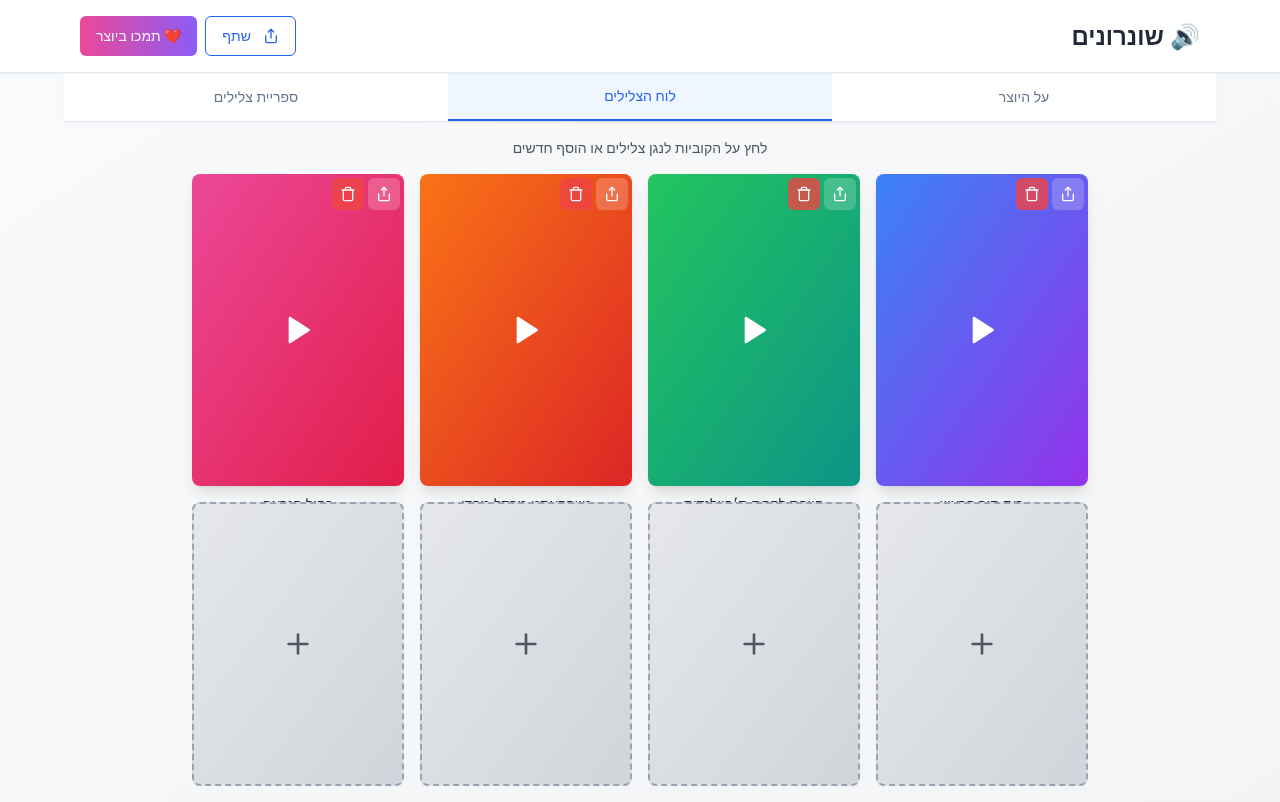
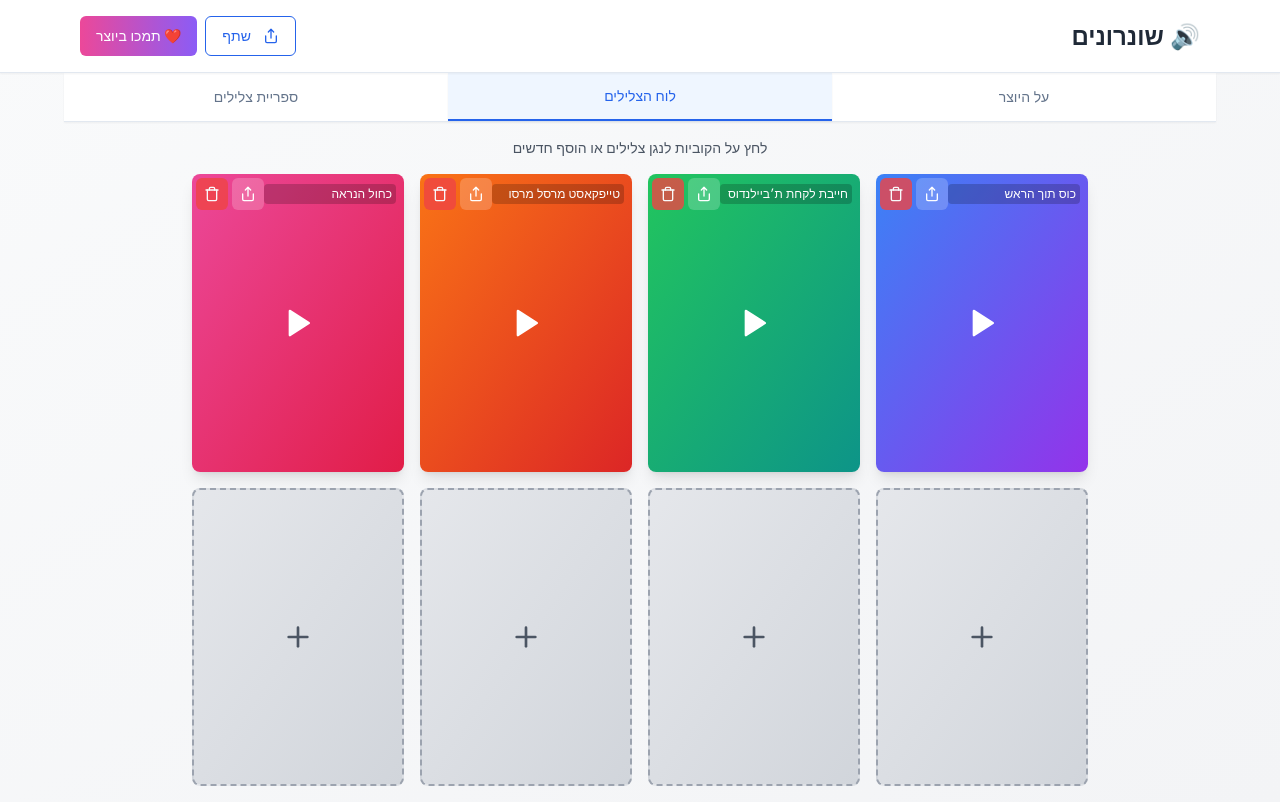
Before and after one commit to AsafMiz/shonronim, a React (Vite) app: page / in a window 1280 px wide. Built offline with nearby package versions, Linux system fonts and the light colour scheme.

Commit message:
Fix: Move sound title to cube
Move the sound title next to the delete button within the sound cube.

```diff
--- a/src/components/SoundCube.tsx
+++ b/src/components/SoundCube.tsx
@@ -1,3 +1,4 @@
+
 import React, { useState, useRef } from 'react';
 import { Plus, Play, Trash, Share } from 'lucide-react';
 import { Button } from '@/components/ui/button';
@@ -180,9 +181,18 @@ const SoundCube: React.FC<SoundCubeProps> = ({
           )}
         </div>
 
-        {/* Action buttons overlay - always visible */}
+        {/* Sound title and action buttons overlay */}
         {sound && (
-          <div className="absolute top-1 right-1 flex gap-1">
+          <div className="absolute top-1 left-1 right-1 flex items-center justify-between">
+            {/* Sound title */}
+            <div className="flex-1 mr-1">
+              <p className="text-xs text-white font-medium truncate bg-black/20 px-1 py-0.5 rounded">
+                {sound.title}
+              </p>
+            </div>
+
+            {/* Action buttons */}
+            <div className="flex gap-1">
               <Button
                 size="sm"
                 variant="secondary"
@@ -206,17 +216,9 @@ const SoundCube: React.FC<SoundCubeProps> = ({
                 <Trash className="w-3 h-3 sm:w-4 sm:h-4" />
               </Button>
             </div>
+          </div>
         )}
       </div>
-
-      {/* Sound title */}
-      {sound && (
-        <div className="mt-1 sm:mt-2 text-center">
-          <p className="text-xs sm:text-sm font-medium text-gray-800 truncate px-1">
-            {sound.title}
-          </p>
-        </div>
-      )}
 
       <ConfirmDialog
         open={showConfirm}
```
Lines whose indentation alone changed are shown as unchanged.
